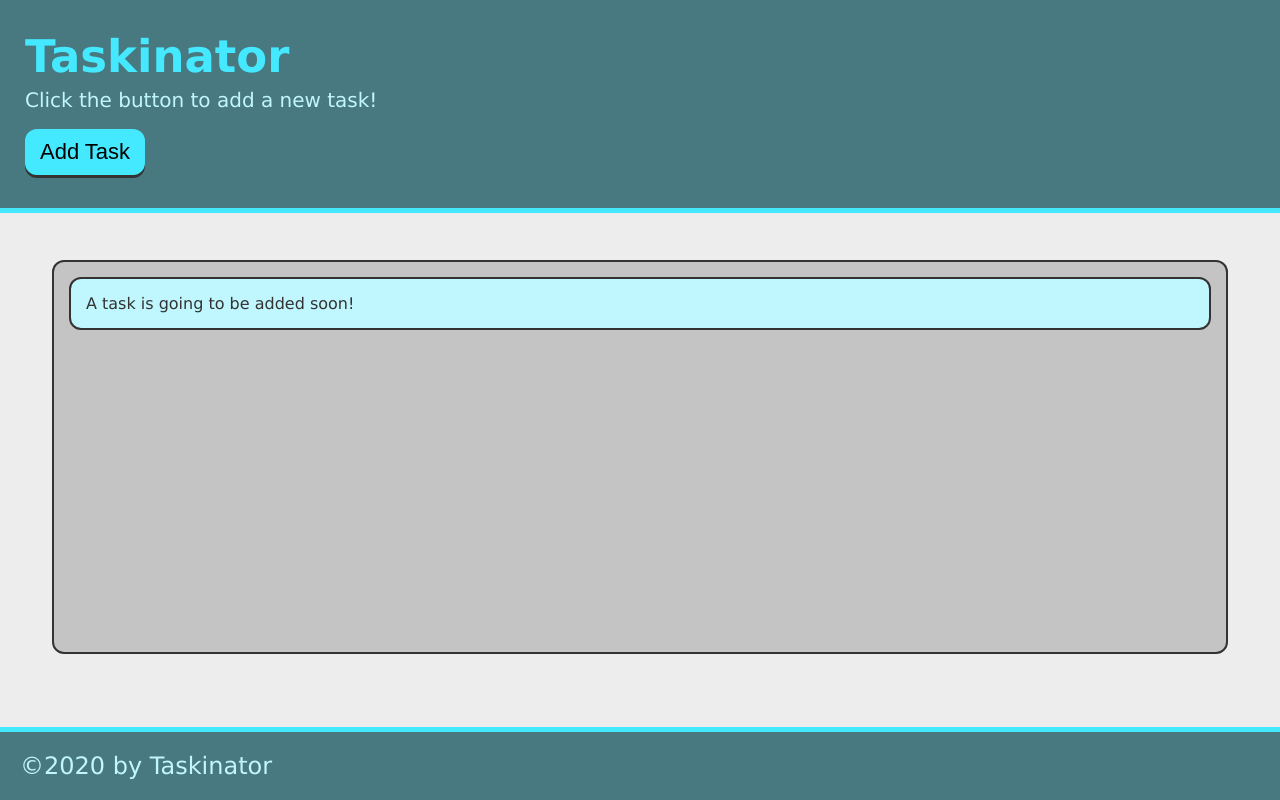
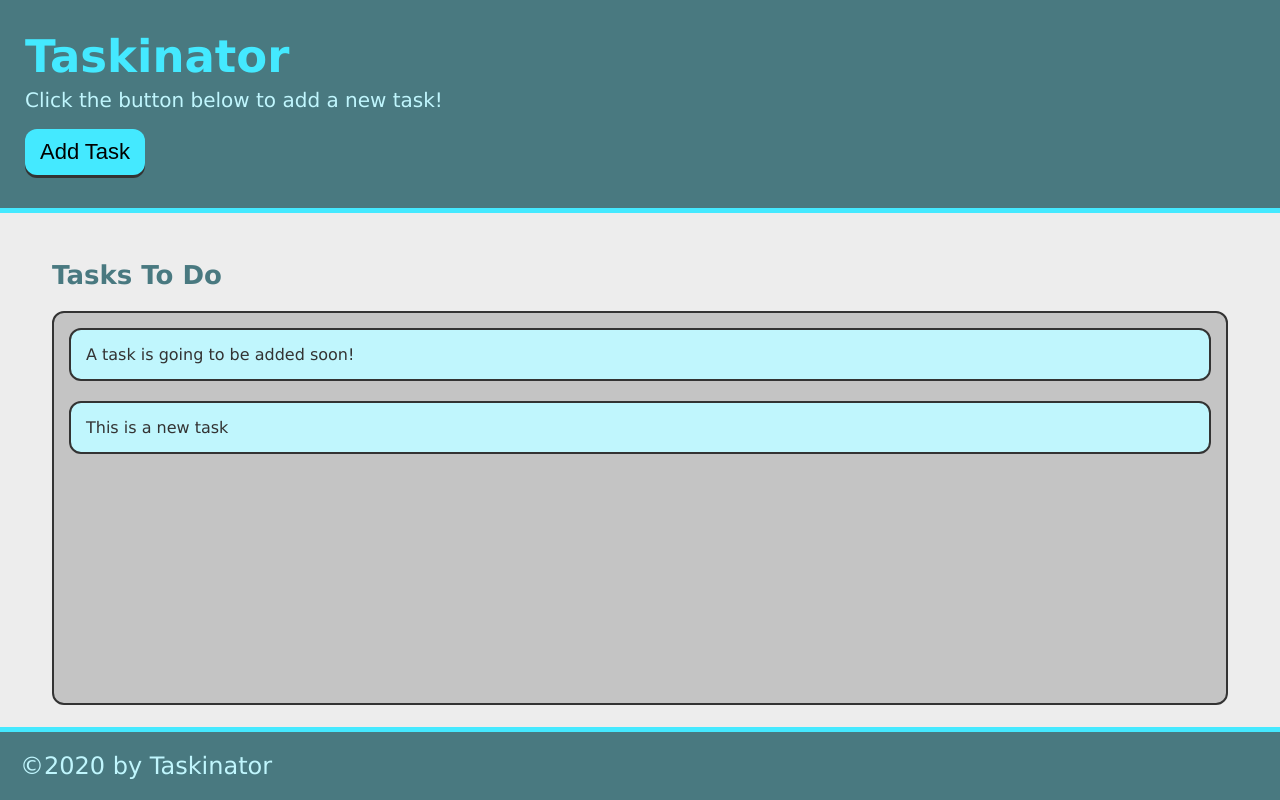
Before and after one commit to Acampbell8610/Taskinator-mod-4, a plain HTML site: page index.html in a window 1280 px wide. Both pictures are taken after a click on the button "Add Task". Drawn offline with Linux system fonts and the light colour scheme.

Commit message:
add ability to add task

```diff
--- a/assets/js/script.js
+++ b/assets/js/script.js
@@ -0,0 +1,11 @@
+var buttonEl = document.querySelector("#save-task");
+var tasksToDoEl = document.querySelector("#tasks-to-do");
+
+var createTaskHandler = function(){
+    var listItemEl = document.createElement("li");
+    listItemEl.className = "task-item";
+    listItemEl.textContent = "This is a new task";
+    tasksToDoEl.appendChild(listItemEl);
+};
+
+buttonEl.addEventListener("click", createTaskHandler);
--- a/index.html
+++ b/index.html
@@ -1,33 +1,37 @@
+
 <!DOCTYPE html>
 <html lang="en">
+
 <head>
   <meta charset="UTF-8">
-    <meta http-equiv="X-UA-Compatible" content="IE=edge">
   <meta name="viewport" content="width=device-width, initial-scale=1.0">
+  <meta http-equiv="X-UA-Compatible" content="ie=edge">
+  <title>Taskinator</title>
   <link rel="stylesheet" href="./assets/css/style.css">
-    <title>Document</title>
 </head>
+
 <body>
+
   <header>
-        <h1 class= "page-title">Taskinator</h1>
-        <p>
-            Click the button to add a new task!
-        </p>
-        <button class="btn">Add Task</button>
-
+    <h1 class="page-title">Taskinator</h1>
+    <p>Click the button below to add a new task!</p>
+    <button class="btn" id="save-task">Add Task</button>
   </header>
 
-    <main class= "page-content">
+  <main class="page-content">
     <section class="task-list-wrapper">
-            <h2 class="list-title"></h2>
-            <ul class="task-list">
+      <h2 class="list-title">Tasks To Do</h2>
+      <ul class="task-list" id="tasks-to-do">
         <li class="task-item">A task is going to be added soon!</li>
       </ul>
     </section>
   </main>
+
   <footer>
     &copy;2020 by Taskinator
   </footer>
+
   <script src="./assets/js/script.js"></script>
 </body>
+
 </html>
```
Lines whose indentation alone changed are shown as unchanged.
